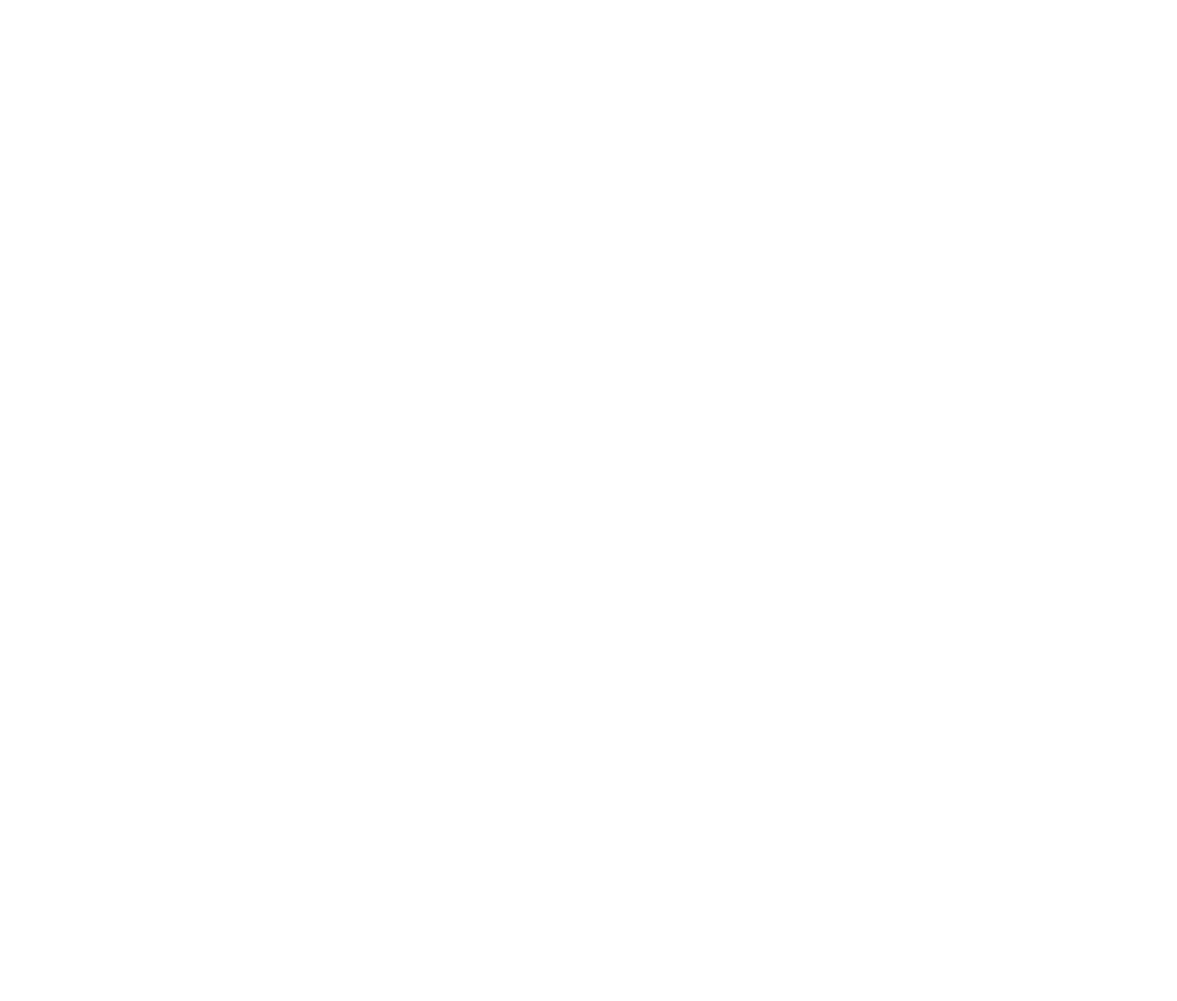
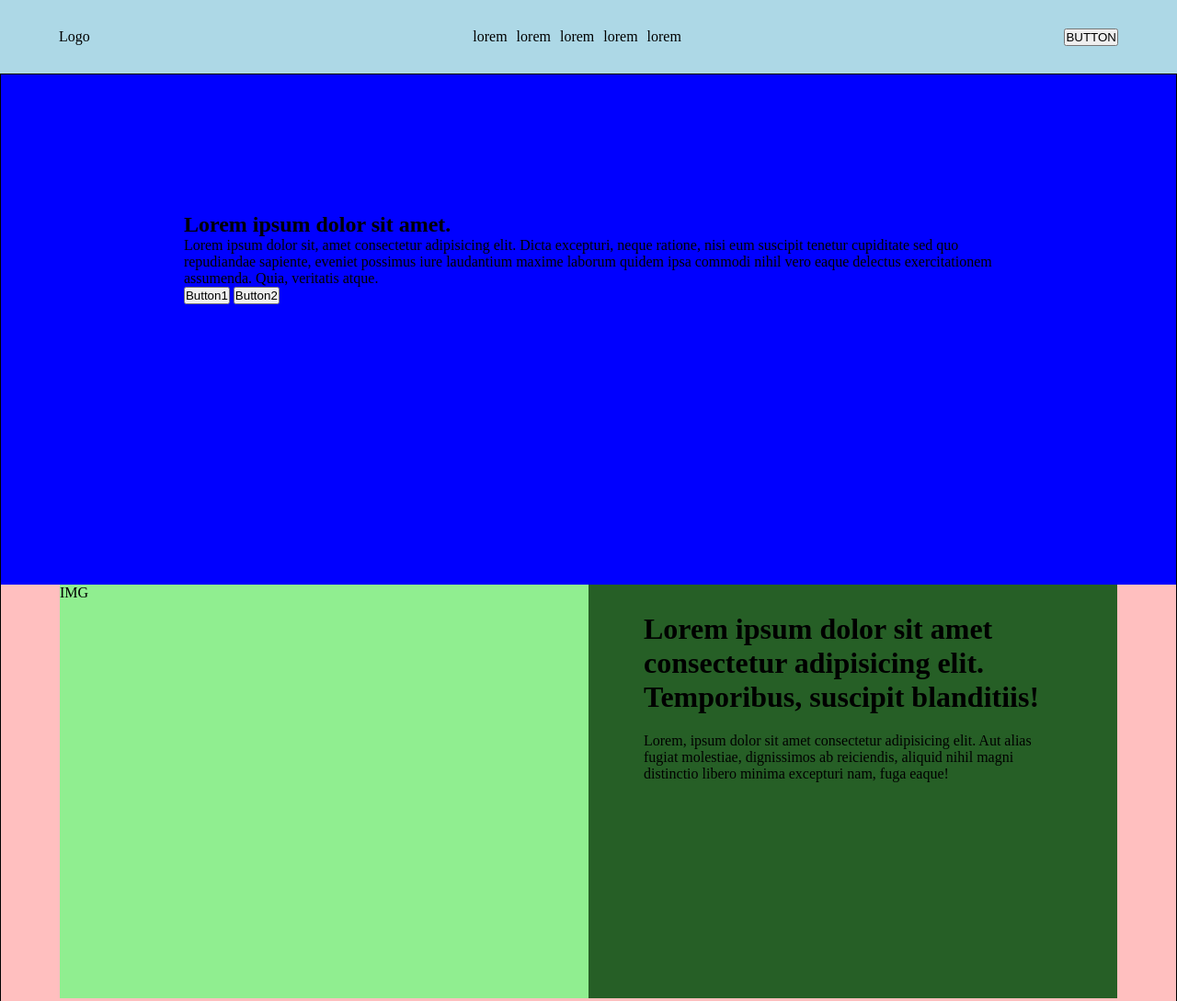
Before and after one commit to MarBozzz/htmlcss-struttura-discord, a plain HTML site: page index.html in a window 1280 px wide. Shown: the top 1089 px of the page at 92% size. Before the commit the page ends 800 px from the top, so only its background shows below. Drawn offline with Linux system fonts and the light colour scheme.

Commit message:
[added] header, jumbotron, section structures

```diff
--- a/css/style.css
+++ b/css/style.css
@@ -1,5 +1,82 @@
+/*general*/
 * {
   margin: 0;
   padding: 0;
   box-sizing: border-box;
 }
+
+/*utility*/
+.debug {
+  border: 1px solid black;
+  background-color: rgba(255, 0, 0, 0.25);
+}
+
+/*main*/
+header {
+  height: 80px;
+  background-color: lightblue;
+  display: flex;
+  align-items: center;
+}
+
+header .container {
+  display: flex;
+  justify-content: space-between;
+  align-items: center;
+}
+
+header .container .menu ul {
+  display: flex;
+  list-style: none;
+ }
+
+ header .container .menu ul li{
+  padding: 5px;
+ }
+
+.container {
+  width: 90%;
+  margin: 0 auto;
+}
+
+.jumbotron {
+  /*height temporanea*/
+  height: 555px;
+  background-color: blue;
+  /*padding temporaneo*/
+  padding: 150px;
+}
+
+.section-top {
+  display: flex;
+  /*height temporanea*/
+  height: 700px;
+}
+
+.section-top .foto1 {
+  /*dimensioni temporanee*/
+  height: 450px;
+  width: 50%;
+  background-color: lightgreen;
+}
+
+.section-top .contents {
+  /*dimensioni temporanee*/
+  height: 450px;
+  width: 50%;
+  background-color: rgb(38, 95, 38);
+  text-align: center;
+  padding: 20px;
+}
+
+.section-top .contents h2 {
+  text-align: left;
+  padding: 10px 40px 10px 40px;
+  font-size: 2rem;
+}
+
+.section-top .contents p {
+  text-align: left;
+  padding: 10px 40px 40px 40px;
+  font-size: 1rem;
+}
--- a/index.html
+++ b/index.html
@@ -9,5 +9,67 @@
 </head>
 <body>
 
+
+
+  <header>
+
+    <div class="container">
+      <div>Logo</div>
+      <nav class="menu">
+        <ul>
+          <li>lorem</li>
+          <li>lorem</li>
+          <li>lorem</li>
+          <li>lorem</li>
+          <li>lorem</li>
+        </ul>
+      </nav>
+      <button>BUTTON</button>
+    </div>
+
+  </header>
+
+
+  <main class="debug">
+
+    <section class="jumbotron">
+
+      <div class="container">
+
+        <div class="cta">
+
+          <h1>Lorem ipsum dolor sit amet.</h1>
+          <p>Lorem ipsum dolor sit, amet consectetur adipisicing elit. Dicta excepturi, neque ratione, nisi eum suscipit tenetur cupiditate sed quo repudiandae sapiente, eveniet possimus iure laudantium maxime laborum quidem ipsa commodi nihil vero eaque delectus exercitationem assumenda. Quia, veritatis atque.</p>
+          <button>Button1</button>
+          <button>Button2</button>
+
+        </div>
+
+      </div>
+
+    </section>
+
+    <section class="section-top container">
+
+      <div class="foto1">
+        IMG
+      </div>
+
+      <div class="contents">
+        <h2>Lorem ipsum dolor sit amet consectetur adipisicing elit. Temporibus, suscipit blanditiis!
+        </h2>
+        <p>Lorem, ipsum dolor sit amet consectetur adipisicing elit. Aut alias fugiat molestiae, dignissimos ab reiciendis, aliquid nihil magni distinctio libero minima excepturi nam, fuga eaque!</p>
+      </div>
+
+    </section>
+
+
+  </main>
+
+
+  <footer class="container debug">
+
+  </footer>
+
 </body>
 </html>
```
